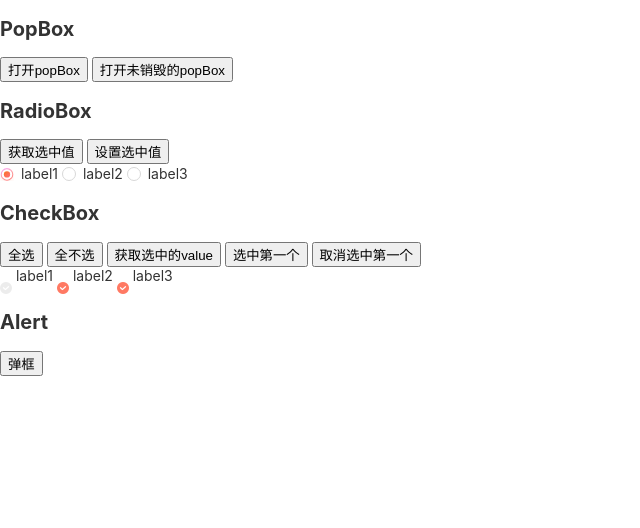
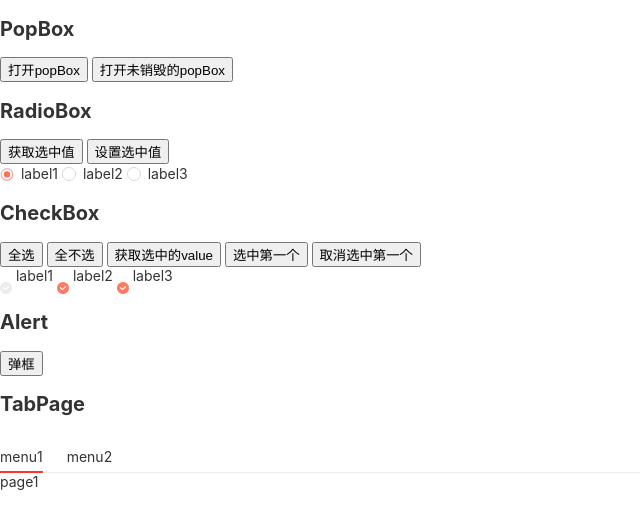
Before and after one commit to gd2016/ui-config, a website built with webpack: page test/test.html in a window 1280 px wide. Shown: the whole page, without its empty margins (0-640 px from the left). Built offline with nearby package versions, Linux system fonts and the light colour scheme.

Commit message:
add tabpage

```diff
--- a/package.json
+++ b/package.json
@@ -1,6 +1,6 @@
 {
   "name": "@portal/dls-ui",
-  "version": "1.2.3",
+  "version": "1.2.4",
   "description": "dls-ui",
   "main": "src/index.js",
   "scripts": {
--- /dev/null
+++ b/packages/tabpage/index.js
@@ -0,0 +1,73 @@
+/**
+ * tab 页面切换器
+ */
+
+import { domParser, toDom } from '../../src/utils/domUntils'
+import './index.less'
+const template = function (menus) {
+  let menuStr = ''
+  menus.forEach(element => {
+    menuStr += `<li class="dls-tab-page-item">${element.name}</li>`
+  })
+
+  return `<ul class="dls-tab-page">${menuStr}</ul>`
+}
+export default class DlsTabPages {
+  constructor (props) {
+    Object.assign(this, {
+      container: '',
+      pageContainer: false,
+      initialIndex: 0,
+      activeIndex: -1,
+      pages: [], // html or $html array;
+      menus: [
+        { name: 'menu1', page: 'page1' },
+        { name: 'menu2', page: $('<div><a>page2</a></div>') }
+      ],
+      beforeChange () { },
+      onChange () { }
+    }, props)
+    if (this.pageContainer) {
+      this.pageContainer = toDom(this.pageContainer)
+    }
+    this._render()
+    if (this.initialIndex > -1) {
+      setTimeout(() => {
+        this.setActive(this.initialIndex)
+      }, 10)
+    }
+    this._bind()
+  }
+
+  _render () {
+    this.domhtml = domParser(template(this.menus))
+    toDom(this.container).append(this.domhtml)
+    this.domMenus = this.domhtml.querySelectorAll('li')
+  }
+
+  setActive (index) {
+    this.domMenus.forEach(dom => {
+      dom.classList.remove('active')
+    })
+    this.domMenus[index].classList.add('active')
+
+    this._switchPage(index)
+
+    this.activeIndex = index
+
+    this.onChange(this.menus[index], index)
+  }
+
+  _switchPage (index) {
+    let page = this.menus[index].page
+    if (!page) { return }
+    this.pageContainer.innerHTML = ''
+    this.pageContainer.append(toDom(page))
+  }
+
+  _bind () {
+    this.domMenus.forEach((element, index) => {
+      element.addEventListener('click', this.setActive.bind(this, index))
+    })
+  }
+}
--- /dev/null
+++ b/packages/tabpage/index.less
@@ -0,0 +1,28 @@
+.dls-tab-page {
+  font-size: 0;
+  padding-top: 16px;
+  position: relative;
+  &:after {
+    content: '';
+    display: block;
+    position: absolute;
+    width: 100%;
+    height: 1px;
+    background-color: #ececec;
+    left: 0;
+    bottom: 0;
+    z-index: -1;
+  }
+  .dls-tab-page-item {
+    font-size: 14px;
+    line-height: 1.14;
+    padding-bottom: 6px;
+    margin-right: 24px;
+    display: inline-block;
+    cursor: pointer;
+    &.active {
+      border-bottom: 2px solid #ff3434;
+      cursor: default;
+    }
+  }
+}
--- a/src/utils/domUntils.js
+++ b/src/utils/domUntils.js
@@ -8,3 +8,8 @@ export const domParser = (template) => {
     'text/html'
   ).body.firstChild
 }
+
+export const toDom = (dom) => {
+  if (typeof dom === 'object' && !(dom instanceof window.HTMLElement)) dom = dom[0]
+  return dom
+}
--- a/test/test.html
+++ b/test/test.html
@@ -35,5 +35,9 @@
   </div>
   <h2>Alert</h2>
   <button type="button" id="alert">弹框</button>
+
+  <h2>TabPage</h2>
+  <div class="tabs-container"></div>
+  <div id="pageContainer"></div>
 </body>
 </html>
--- a/test/test.js
+++ b/test/test.js
@@ -5,6 +5,7 @@ import '../static/style/checkbox/index.less'
 import RadioBox from '../packages/radiobox/index'
 import CheckBox from '../packages/checkbox'
 import Alert from '../packages/alert/index'
+import TabPage from '../packages/tabpage/index'
 import '../static/style/alert/index.less'
 var pop
 document.querySelector('#open').addEventListener('click', () => {
@@ -74,3 +75,11 @@ $('#alert').click(() => {
     type: 'error'
   })
 })
+
+new TabPage({
+  container: document.querySelector('.tabs-container'),
+  pageContainer: document.querySelector('#pageContainer'),
+  onChange: (a, i) => {
+    console.log(a, i)
+  }
+})
```
Also changed, not shown: packages/checkbox/index.js (line endings or trailing spaces).
